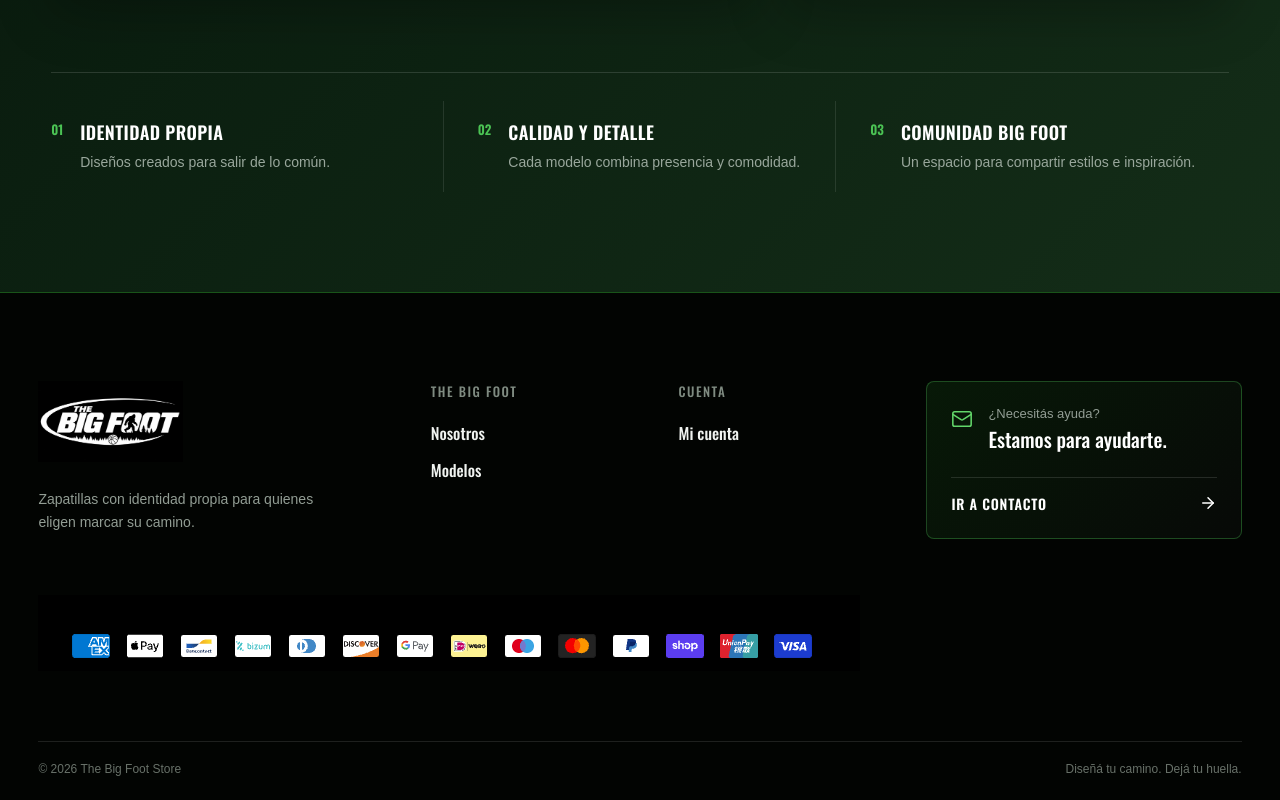
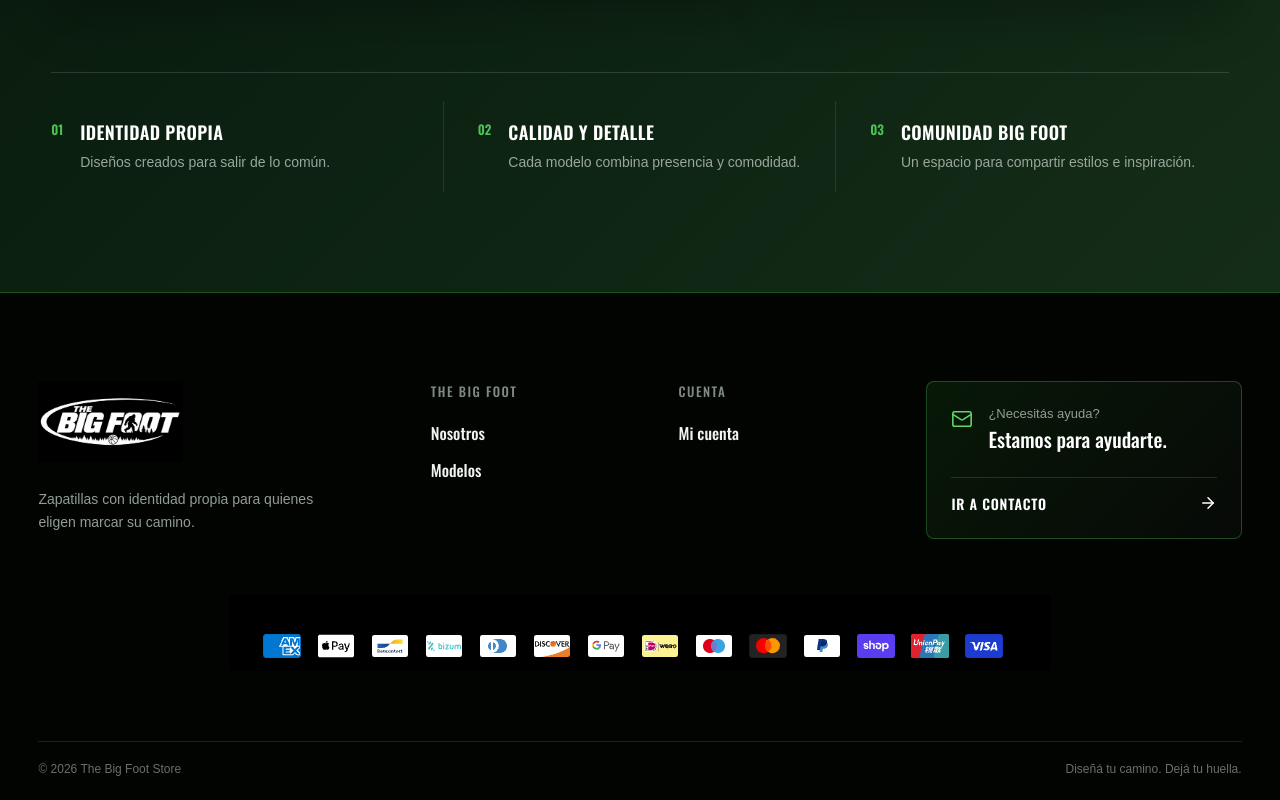
Before and after one commit to olatealejo/Proyecto_Big_Foot, a React (Vite) app: page / in a window 1280 px wide. Shown: the part 1145-1945 px from the top of the page. Built offline with nearby package versions, Linux system fonts and the light colour scheme.

Commit message:
Centrar medios de pago en el footer

```diff
--- a/src/components/Footer.css
+++ b/src/components/Footer.css
@@ -167,8 +167,9 @@
   display: block;
   width: min(822px, 100%);
   height: auto;
+  margin: 0 auto;
   object-fit: contain;
-  object-position: left center;
+  object-position: center;
 }
 
 .footer-final {
```
